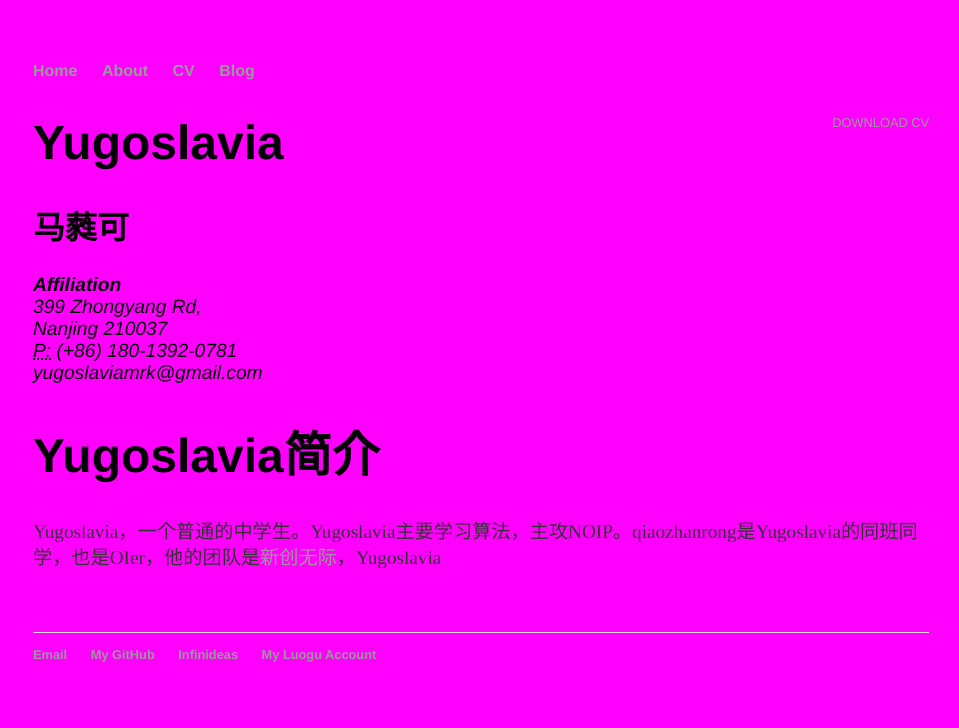
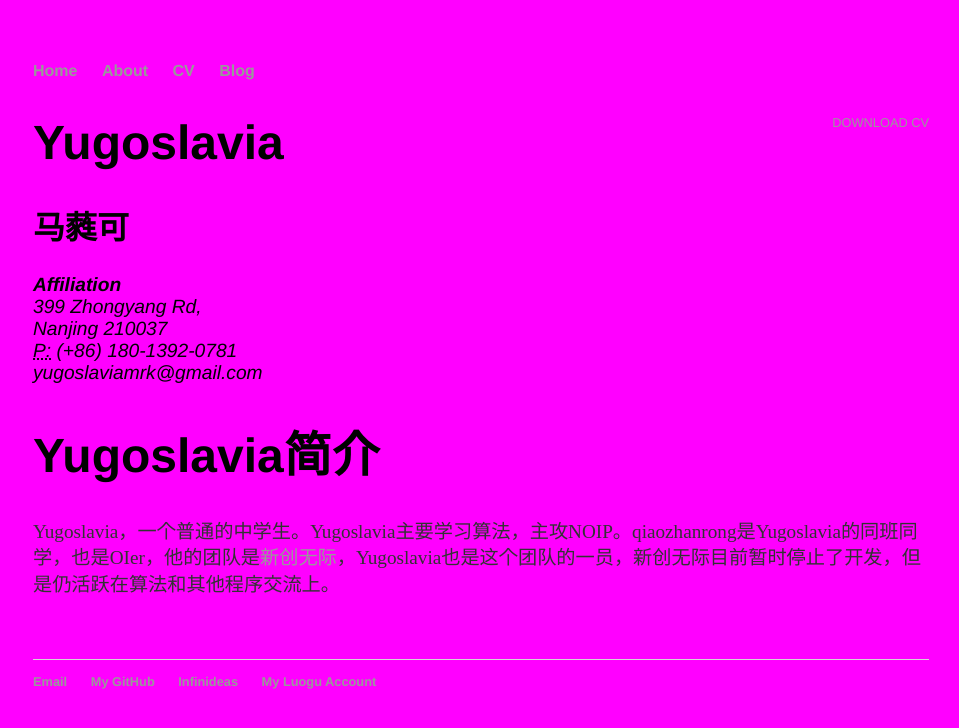
Before and after one commit to Yugoslavia36/yugoslavia36.github.io, a Jekyll site: the page built from cv/index.html, in a window 1280 px wide. Shown: the top 728 px of the page, without its empty margins (159-1118 px from the left). Built offline with Jekyll 4.4.1, drawn with Linux system fonts in a browser that asks for light colours.

Commit message:
Update index.html

```diff
--- a/cv/index.html
+++ b/cv/index.html
@@ -15,6 +15,6 @@ title: CV of Yugoslavia
 					<span class="obfuscate">yugoslaviamrk@gmail.com</span>
 					</address>
 		<h1>Yugoslavia简介</h1>
-		<p>Yugoslavia，一个普通的中学生。Yugoslavia主要学习算法，主攻NOIP。qiaozhanrong是Yugoslavia的同班同学，也是OIer，他的团队是<a href="http://www.infinideas.org/">新创无际</a>，Yugoslavia
+		<p>Yugoslavia，一个普通的中学生。Yugoslavia主要学习算法，主攻NOIP。qiaozhanrong是Yugoslavia的同班同学，也是OIer，他的团队是<a href="http://www.infinideas.org/">新创无际</a>，Yugoslavia也是这个团队的一员，新创无际目前暂时停止了开发，但是仍活跃在算法和其他程序交流上。
 
 	</div>
```
